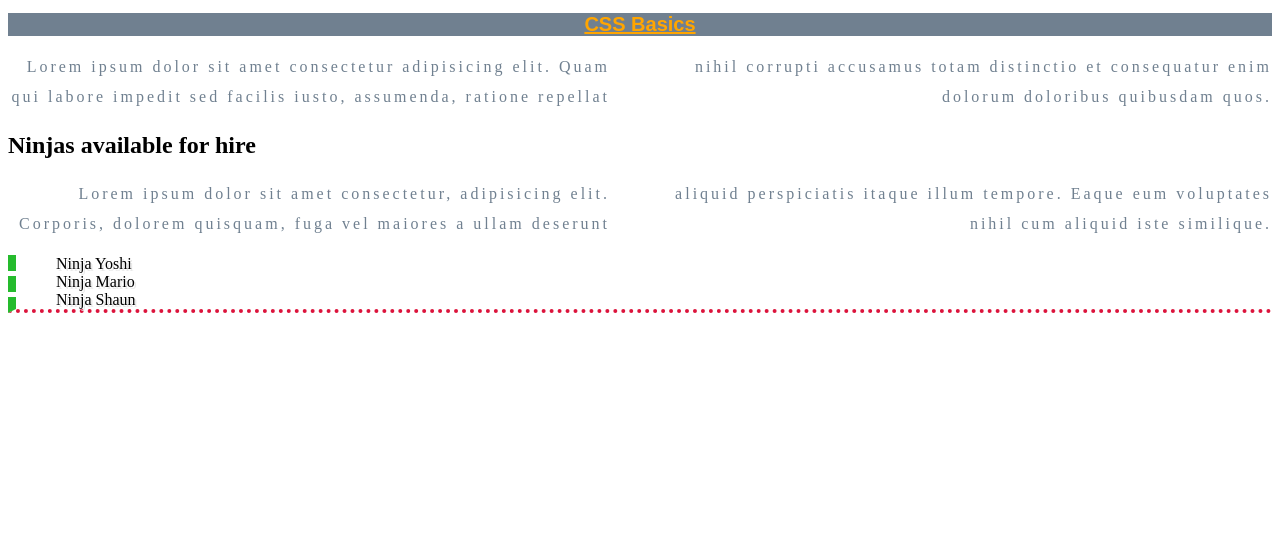
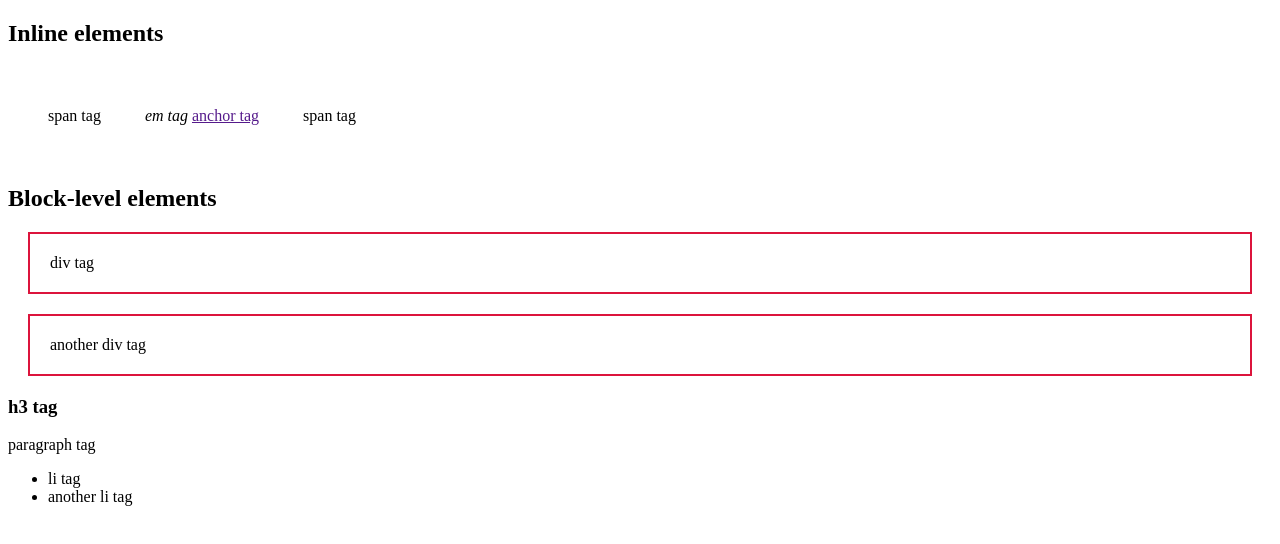
Before and after one commit to theagoliveira/html-and-css-crash-course, a plain HTML site: page index.html in a window 1280 px wide. Drawn offline with Linux system fonts and the light colour scheme.

Commit message:
Fourth video, part two

```diff
--- a/index.html
+++ b/index.html
@@ -6,28 +6,22 @@
   </head>
 
   <body>
-    <h1>CSS Basics</h1>
+    <h2>Inline elements</h2>
 
-    <p>
-      Lorem ipsum dolor sit amet consectetur adipisicing elit. Quam qui labore
-      impedit sed facilis iusto, assumenda, ratione repellat nihil corrupti
-      accusamus totam distinctio et consequatur enim dolorum doloribus quibusdam
-      quos.
-    </p>
+    <span>span tag</span>
+    <em>em tag</em>
+    <a href="">anchor tag</a>
+    <span>span tag</span>
 
-    <div>
-      <h2>Ninjas available for hire</h2>
-      <p>
-        Lorem ipsum dolor sit amet consectetur, adipisicing elit. Corporis,
-        dolorem quisquam, fuga vel maiores a ullam deserunt aliquid perspiciatis
-        itaque illum tempore. Eaque eum voluptates nihil cum aliquid iste
-        similique.
-      </p>
-      <ul>
-        <li>Ninja Yoshi</li>
-        <li>Ninja Mario</li>
-        <li>Ninja Shaun</li>
-      </ul>
-    </div>
+    <h2>Block-level elements</h2>
+
+    <div>div tag</div>
+    <div>another div tag</div>
+    <h3>h3 tag</h3>
+    <p>paragraph tag</p>
+    <ul>
+      <li>li tag</li>
+      <li>another li tag</li>
+    </ul>
   </body>
 </html>
--- a/styles.css
+++ b/styles.css
@@ -1,32 +1,12 @@
-h1 {
-  color: orange;
-  background-color: slategray;
-  font-size: 20px;
-  text-decoration: underline;
-  font-family: arial;
-  text-align: center;
+span {
+  display: inline-block;
+  margin: 20px;
+  padding: 20px;
 }
 
-p {
-  color: slategray;
-  text-align: right;
-  line-height: 30px;
-  letter-spacing: 3px;
-  column-count: 2;
-  column-gap: 60px;
+div {
+  /* display: inline; */
+  border: 2px solid crimson;
+  margin: 20px;
+  padding: 20px;
 }
-
-ul {
-  /* border-width: 4px;
-  border-style: solid;
-  border-color: crimson; */
-  /* border: 4px solid crimson; */
-  border-bottom: 4px dotted crimson;
-  border-left: 8px dashed #25bb2d;
-}
-
-li {
-  list-style-type: none;
-  /* text-shadow: 2px 2px lightgray; */
-  text-shadow: 2px 2px #e9e9e9;
-}
```
